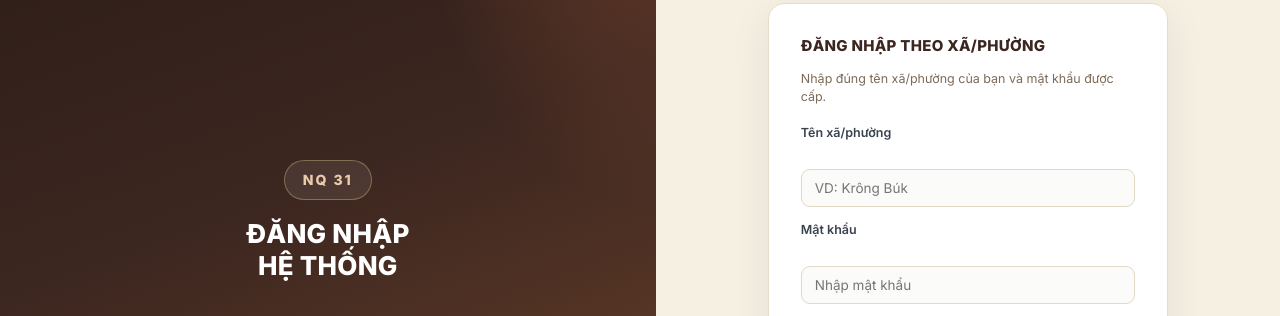
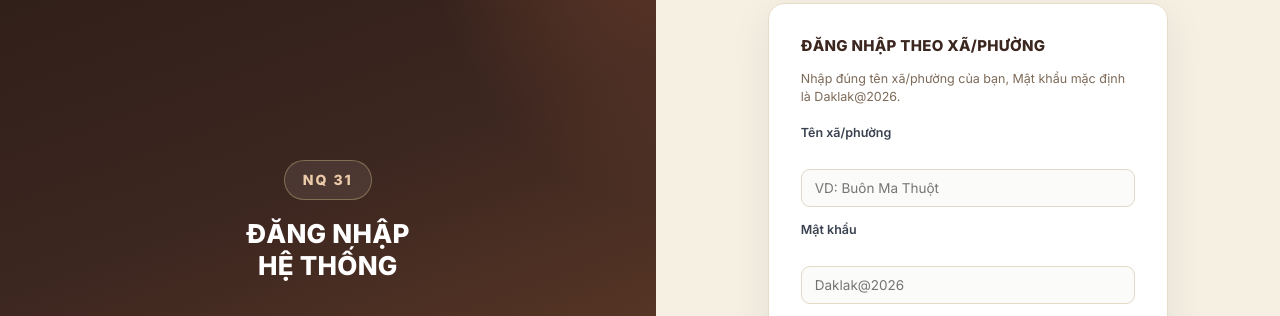
Before and after one commit to trantien747/Dongia-thuenha-nq31, a plain HTML site: page index.html in a window 1280 px wide. Shown: the part 296-612 px from the top of the page. Drawn offline with Linux system fonts and the light colour scheme.

Commit message:
Update login instructions and default password

```diff
--- a/index.html
+++ b/index.html
@@ -279,14 +279,14 @@
     <div class="login-grid" id="loginXaBlock">
       <div class="login-card">
         <h3>Đăng nhập theo xã/phường</h3>
-        <p class="sub">Nhập đúng tên xã/phường của bạn và mật khẩu được cấp.</p>
+        <p class="sub">Nhập đúng tên xã/phường của bạn, Mật khẩu mặc định là Daklak@2026.</p>
         <div class="field">
           <label>Tên xã/phường</label>
-          <input type="text" id="loginTenXa" placeholder="VD: Krông Búk">
+          <input type="text" id="loginTenXa" placeholder="VD: Buôn Ma Thuột">
         </div>
         <div class="field">
           <label>Mật khẩu</label>
-          <input type="password" id="loginMatKhau" placeholder="Nhập mật khẩu">
+          <input type="password" id="loginMatKhau" placeholder="Daklak@2026">
         </div>
         <div id="loginXaMsg"></div>
         <button class="btn btn-primary" id="btnLoginXa" style="width:100%;justify-content:center;">Đăng nhập</button>
```
